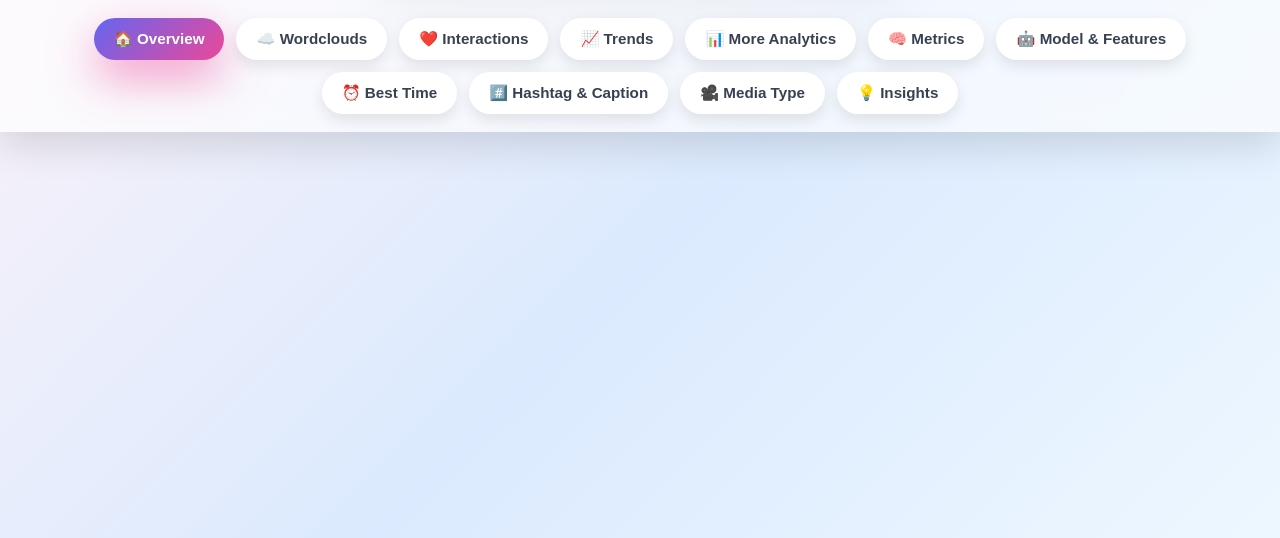
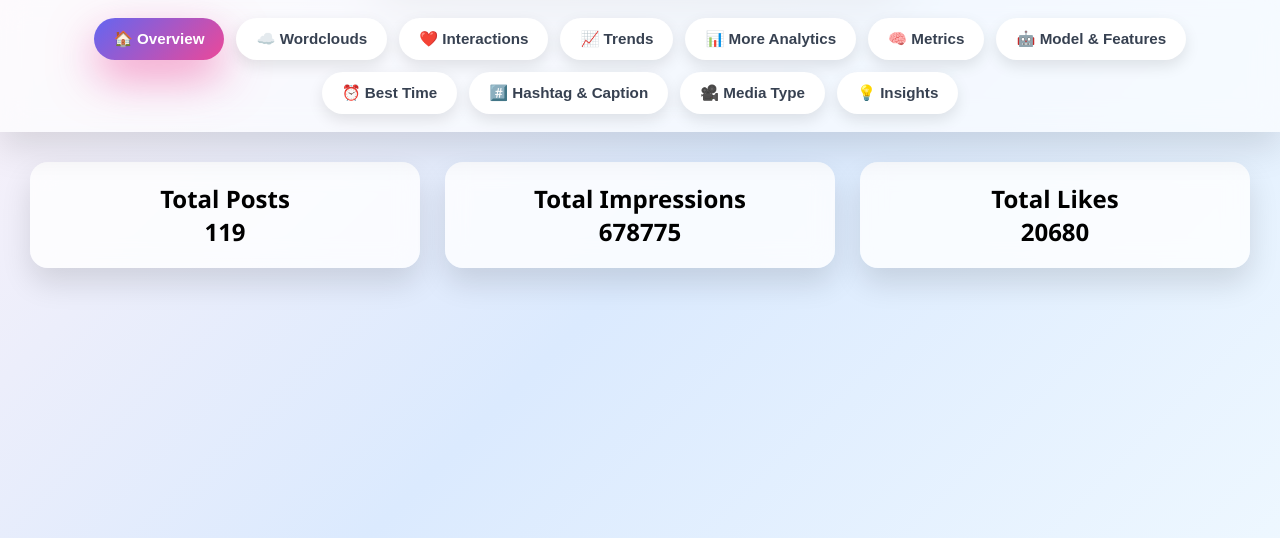
Before and after one commit to mvsanthi123/instareachanalysis, a Django app: page / in a window 1280 px wide. Shown: the part 136-674 px from the top of the page. Run offline with Django 5.2, Linux system fonts and the light colour scheme.

Commit message:
Update dashboard.html

```diff
--- a/insights_app/templates/insights_app/dashboard.html
+++ b/insights_app/templates/insights_app/dashboard.html
@@ -121,13 +112,13 @@ body{
 /* ================= GRID & CARDS ================= */
 .grid{
   display:grid;
-  grid-template-columns:repeat(auto-fit,minmax(420px,1fr)); /* 🔥 wider cards */
-  gap:30px; /* 🔥 more spacing */
+  grid-template-columns:repeat(auto-fit,minmax(300px,1fr));
+  gap:25px;
 }
 
-/* 🔥 CARD IMPROVED FOR VISIBILITY */
 .card{
-  background:white; /* remove heavy transparency */
+  background:rgba(255,255,255,.8);
+  backdrop-filter:blur(12px);
   border-radius:18px;
   padding:20px;
   text-align:center;
@@ -238,10 +221,105 @@ body{
   <button class="tab-btn" onclick="showTab('auto_insights',this)">💡 Insights</button>
 </div>
 
-<!-- KEEP ALL YOUR SECTIONS EXACTLY SAME BELOW -->
-<!-- (No change in Django logic or structure) -->
+<section id="overview" class="section active">
+  <div class="grid">
+    <div class="card"><h2>Total Posts</h2><h1>{{ metrics.total_posts }}</h1></div>
+    <div class="card"><h2>Total Impressions</h2><h1>{{ metrics.total_impressions }}</h1></div>
+    <div class="card"><h2>Total Likes</h2><h1>{{ metrics.total_likes }}</h1></div>
+  </div>
+</section>
 
-<!-- your entire original sections remain unchanged -->
+<section id="wordclouds" class="section">
+  <div class="grid">
+    <div class="card"><img src="{% static 'insights_app/images/caption_wc.png' %}"><div class="card-title">Caption Wordcloud</div></div>
+    <div class="card"><img src="{% static 'insights_app/images/hashtag_wc.png' %}"><div class="card-title">Hashtag Wordcloud</div></div>
+  </div>
+</section>
+
+<section id="interactions" class="section">
+  <div class="grid">
+    <div class="card"><img src="{% static 'insights_app/images/interaction_bar.png' %}"></div>
+    <div class="card"><img src="{% static 'insights_app/images/interaction_pie.png' %}"></div>
+    <div class="card"><img src="{% static 'insights_app/images/likes_vs_impressions.png' %}"></div>
+    <div class="card"><img src="{% static 'insights_app/images/comments_vs_impressions.png' %}"></div>
+    <div class="card"><img src="{% static 'insights_app/images/saves_vs_impressions.png' %}"></div>
+    <div class="card"><img src="{% static 'insights_app/images/shares_vs_impressions.png' %}"></div>
+  </div>
+</section>
+
+<section id="trends" class="section">
+  <div class="grid">
+    <div class="card"><img src="{% static 'insights_app/images/top20_hashtags.png' %}"></div>
+    <div class="card"><img src="{% static 'insights_app/images/correlation_matrix.png' %}"></div>
+    <div class="card"><img src="{% static 'insights_app/images/profile_vs_follows.png' %}"></div>
+    <div class="card"><img src="{% static 'insights_app/images/reach_by_post_type.png' %}"></div>
+  </div>
+</section>
+
+<section id="more" class="section">
+  <div class="grid">
+    <div class="card"><img src="{% static 'insights_app/images/reach_trend.png' %}"></div>
+    <div class="card"><img src="{% static 'insights_app/images/engagement_over_time.png' %}"></div>
+    <div class="card"><img src="{% static 'insights_app/images/followers_growth.png' %}"></div>
+    <div class="card"><img src="{% static 'insights_app/images/top_post_formats.png' %}"></div>
+    <div class="card"><img src="{% static 'insights_app/images/hashtag_engagement.png' %}"></div>
+  </div>
+</section>
+
+<section id="metrics" class="section">
+  <div class="metrics-box">
+    <p>MAE: {{ metrics.MAE }}</p>
+    <p>MSE: {{ metrics.MSE }}</p>
+    <p>RMSE: {{ metrics.RMSE }}</p>
+    <p>R²: {{ metrics.R2 }}</p>
+    <p>Training Time: {{ metrics.TT }}</p>
+  </div>
+</section>
+
+<section id="model_features" class="section">
+  <div class="grid">
+    {% for img in model_feature_images %}
+    <div class="card"><img src="{% static 'insights_app/images/'|add:img %}"></div>
+    {% endfor %}
+  </div>
+</section>
+
+<section id="best_time" class="section">
+  <div class="grid">
+    {% for img in best_time_images %}
+    <div class="card"><img src="{% static 'insights_app/images/'|add:img %}"></div>
+    {% endfor %}
+  </div>
+</section>
+
+<section id="hashtag_caption" class="section">
+  <div class="grid">
+    {% for img in hashtag_caption_images %}
+    <div class="card"><img src="{% static 'insights_app/images/'|add:img %}"></div>
+    {% endfor %}
+  </div>
+</section>
+
+<section id="media_type" class="section">
+  <div class="grid">
+    {% for img in media_type_images %}
+    <div class="card"><img src="{% static 'insights_app/images/'|add:img %}"></div>
+    {% endfor %}
+  </div>
+</section>
+
+<section id="auto_insights" class="section">
+  <div class="insight-box">
+    <h2>💡 Actionable Instagram Insights</h2>
+    <div class="insight-scroll" id="insightScroll">
+      <ul>
+        {% for insight in insights %}
+        <li>{{ insight }}</li>
+        {% endfor %}
+      </ul>
+    </div>
+  </div>
+</section>
 
 <script>
 function showTab(id,btn){
```
Also changed, not shown: other parts of insights_app/templates/insights_app/dashboard.html (+25 -42 lines).
